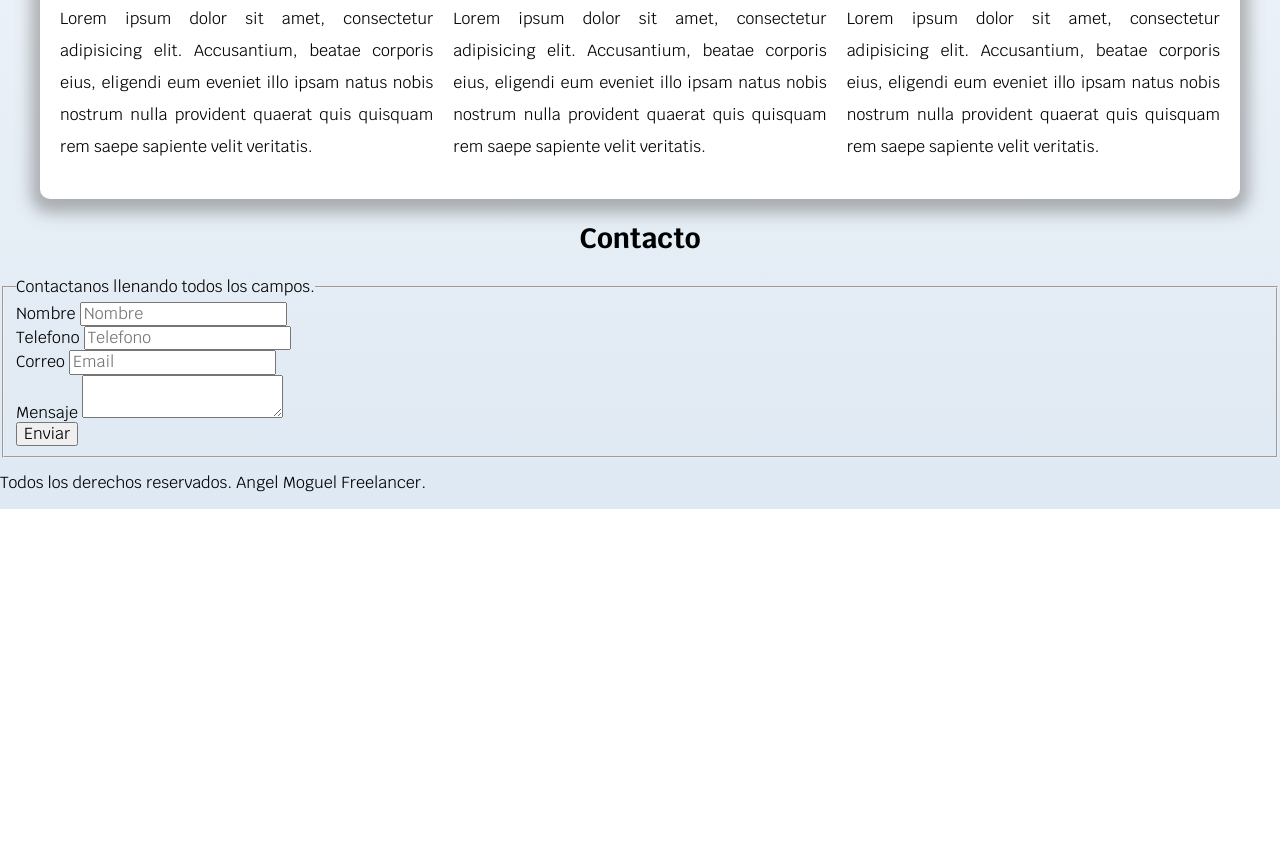
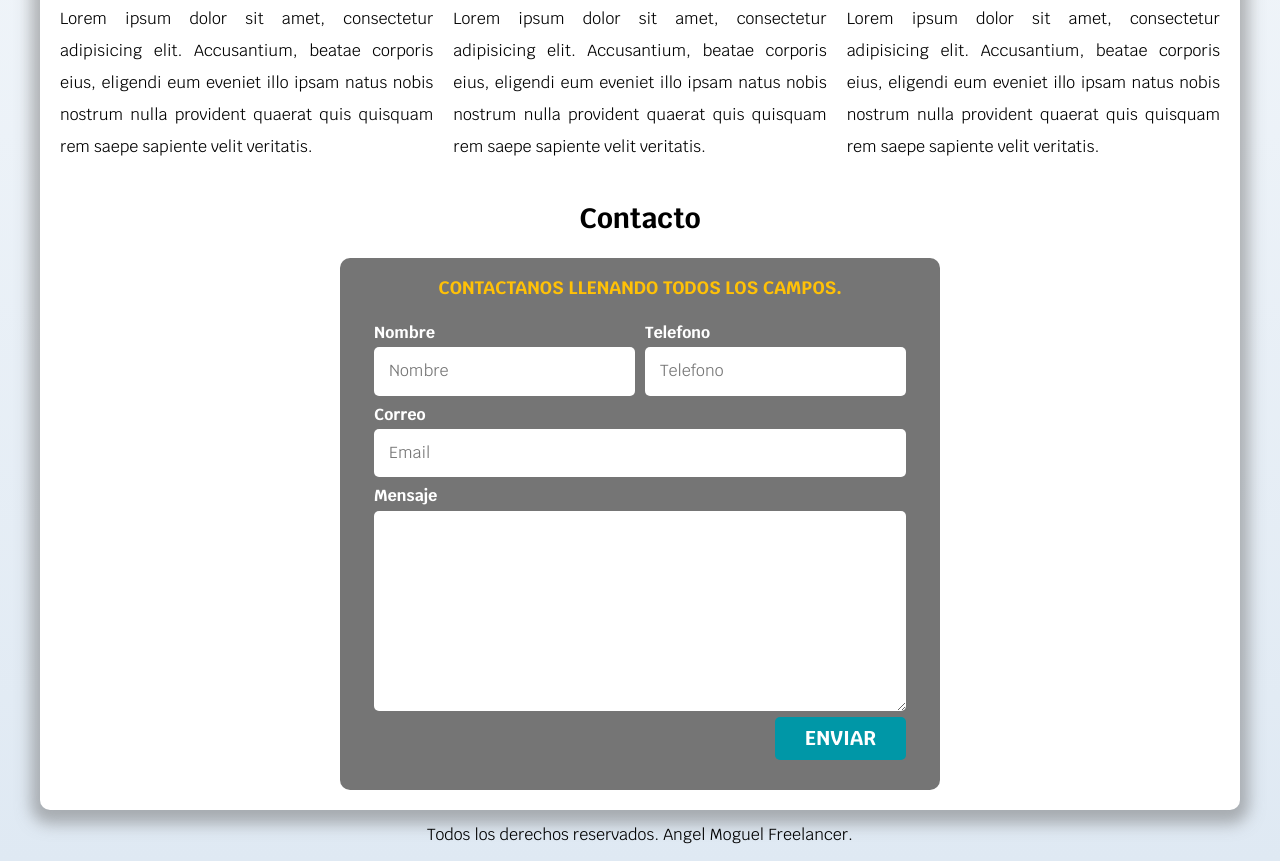
Before and after one commit to anemce/web-1, a plain HTML site: page index.html in a window 1280 px wide. Shown: the part 926-1787 px from the top of the page. Before the commit the page ends 1435 px from the top, so only its background shows below. Drawn offline with Linux system fonts and the light colour scheme.

```diff
--- a/css/styles.css
+++ b/css/styles.css
@@ -10,6 +10,14 @@
 html {
     font-size: 62.5%;
     box-sizing: border-box;
+    scroll-snap-type: y mandatory;
+}
+
+.servicios,
+.navegacion-principal,
+.formulario{
+    scroll-snap-align: center;
+    scroll-snap-stop: always;
 }
 
 *, *:before, *:after {
@@ -68,12 +76,35 @@
     border-radius: .5rem;
     width: 90%;
     text-align: center;
+    border: none;
 }
 
 @media (min-width: 768px) {
     .boton {
         width: auto;
     }
+}
+
+.w-sm-100{
+    width: 100%;
+}
+
+@media (min-width: 768px) {
+    .w-sm-100{
+        width: auto;
+    }
+}
+
+.flex{
+    display: flex;
+}
+
+.alinear-derecha{
+    justify-content: flex-end;
+}
+
+.boton:hover{
+    cursor: pointer;
 }
 
 .nav-bg {
@@ -168,3 +199,64 @@
     justify-content: space-evenly;
     align-items: center;
 }
+
+.formulario{
+    background-color: var(--gris);
+    width: min(60rem, 100%); /**Utilizar el valor mas pequeño**/
+    margin: 0 auto;
+    padding: 2rem;
+    border-radius: 1rem;
+}
+
+.formulario fieldset{
+    border: none;
+}
+
+.formulario legend{
+    text-align: center;
+    font-size: 1.8rem;
+    text-transform: uppercase;
+    font-weight: bold;
+    margin-bottom: 2rem;
+    color: var(--primario);
+}
+
+@media (min-width: 768px) {
+    .contenedor-campos{
+        display: grid;
+        grid-template-columns: repeat(2, 1fr);
+        grid-template-rows: auto auto 20rem;
+        column-gap: 1rem;
+    }
+
+    .campo:nth-child(3),
+    .campo:nth-child(4){
+        grid-column: 1 / 3;
+    }
+}
+
+.campo{
+    margin-bottom: 1rem;
+}
+
+.campo label{
+    color: var(--blanco);
+    font-weight: bold;
+    margin-bottom: .5rem;
+    display: block;
+}
+
+.campo textarea{
+    height: 20rem;
+}
+
+.campo .input-text{
+    width: 100%;
+    border: none;
+    padding: 1.5rem;
+    border-radius: .5rem;
+}
+
+.footer{
+    text-align: center;
+}
--- a/index.html
+++ b/index.html
@@ -118,44 +118,42 @@
                 veritatis.</p>
         </section>
     </div>
-</main>
 
     <section>
         <h2>Contacto</h2>
 
-    <form>
+        <form class="formulario">
             <fieldset>
                 <legend>Contactanos llenando todos los campos.</legend>
-
-            <div>
+                <div class="contenedor-campos">
+                    <div class="campo">
                         <label>Nombre</label>
-                <input type="text" placeholder="Nombre">
+                        <input class="input-text" type="text" placeholder="Nombre">
                     </div>
 
-            <div>
+                    <div class="campo">
                         <label>Telefono</label>
-                <input type="tel" placeholder="Telefono">
+                        <input class="input-text" type="tel" placeholder="Telefono">
                     </div>
 
-            <div>
+                    <div class="campo">
                         <label>Correo</label>
-                <input type="email" placeholder="Email">
+                        <input class="input-text" type="email" placeholder="Email">
                     </div>
 
-            <div>
+                    <div class="campo">
                         <label>Mensaje</label>
-                <textarea></textarea>
+                        <textarea class="input-text"></textarea>
                     </div>
-
-            <div>
-                <input type="submit" value="Enviar">
                 </div>
-
+                <div class="alinear-derecha flex">
+                    <input class="boton w-sm-100" type="submit" value="Enviar">
+                </div>
             </fieldset>
         </form>
     </section>
-
-<footer>
+</main>
+<footer class="footer">
     <p>Todos los derechos reservados. Angel Moguel Freelancer.</p>
 </footer>
 
```
Lines whose indentation alone changed are shown as unchanged.
